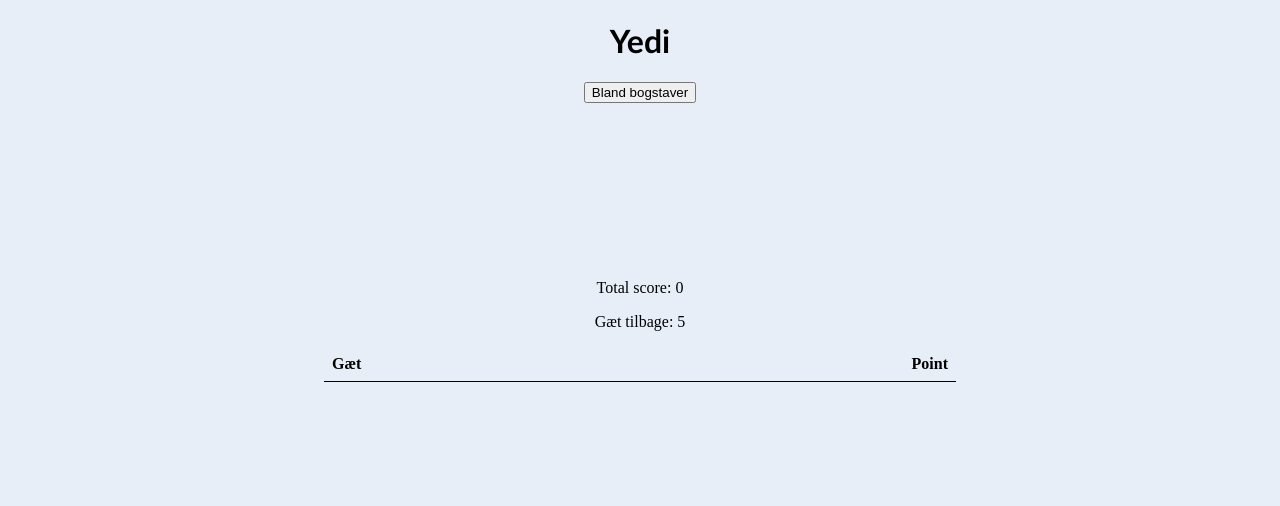
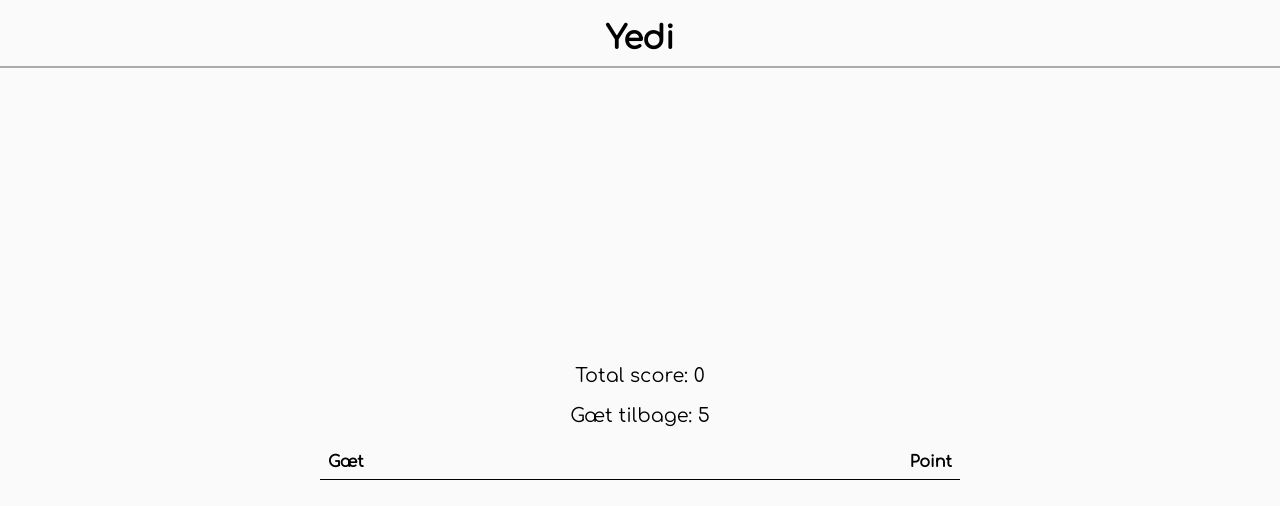
Before and after one commit to joulsen/syvende, a plain HTML site: page index.html in a window 1280 px wide. Drawn offline with nearby package versions, Linux system fonts and the light colour scheme; files that its build step writes are made by us from their sources; no server answers.

Commit message:
Styles changes

```diff
--- a/index.html
+++ b/index.html
@@ -7,11 +7,14 @@
     <script src="https://ajax.googleapis.com/ajax/libs/jquery/3.6.3/jquery.min.js"></script>
     <script src="scripts/sevenly.js"></script>
     <link rel="stylesheet" href="styles/sevenly.css">
+    <link rel="preconnect" href="https://fonts.googleapis.com">
+    <link rel="preconnect" href="https://fonts.gstatic.com" crossorigin>
+    <link href="https://fonts.googleapis.com/css2?family=Comfortaa&display=swap" rel="stylesheet">
 </head>
 <body>
     <h1 id="title">Yedi</h1>
     <div class="controls">
-        <button id="shuffle">Bland bogstaver</button>
+        <!-- <button id="shuffle">Bland bogstaver</button> -->
     </div>
     <div class="playset">
         <div class="letter-container"></div>
--- a/styles/sevenly.scss
+++ b/styles/sevenly.scss
@@ -1,17 +1,26 @@
+$color-bg: rgb(250, 250, 250);
+$color-sep: #ababab;
+$color-wrong: red;
+$color-yedi: rgb(255, 171, 27);
+
 body {
-    background-color: rgb(231, 238, 247);
+    background-color: $color-bg;
     text-align: center;
+    font-family: 'Comfortaa', sans-serif;
+    margin: 0;
     #title {
-        font-family: 'Trebuchet MS', 'Lucida Sans Unicode', 'Lucida Grande', 'Lucida Sans', Arial, sans-serif;
+        padding-bottom: 0.3em;
+        border-bottom: 2px solid $color-sep;
     }
     .letter-container {
         display: flex;
         justify-content: center;
-        min-height: 5em;
+        min-height: 8em;
         .letter {
-            height: 3em;
-            width: 3em;
-            border: 1px solid black;
+            height: 4em;
+            width: 4em;
+            border-radius: 0.8em;
+            border: 2px solid $color-sep;
             display: flex;
             align-items: center;
             justify-content: center;
@@ -27,6 +36,9 @@ body {
         .letter-unavailable {
             background-color: red;
         }
+    }
+    .status {
+        font-size: larger;
     }
     .results {
         display: flex;
@@ -47,10 +59,10 @@ body {
             }
         }
         .incorrect {
-            color: red;
+            color: $color-wrong;
         }
         .fullmatch {
-            color: rgb(187, 187, 95);
+            color: $color-yedi;
         }
         .header {
             font-weight: bold;
```
